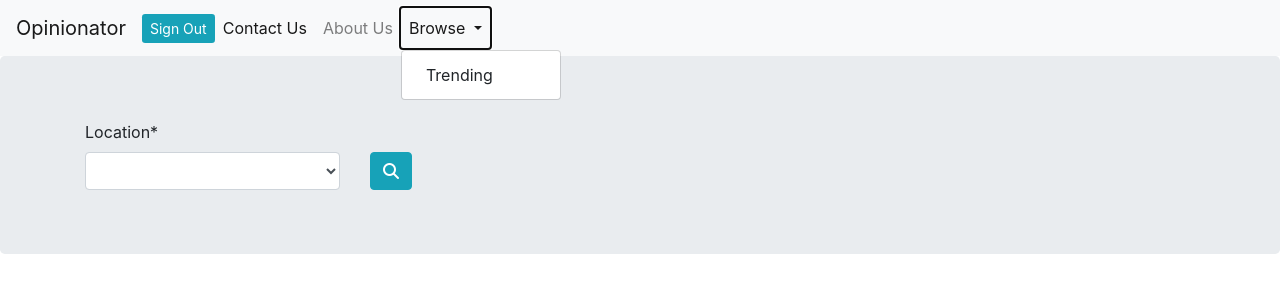
After one commit to coschmitt/SentimentTracker, a Django app: page /tweets/trending/ in a window 1280 px wide, after a click on "Browse". The commit adds this page. Shown: the top 300 px of the page. Run offline with Django 3.2, Linux system fonts and the light colour scheme; lists and menus that the app fills with data are empty; some libraries are stand-ins or nearby versions.

Commit message:
Made everything look nice

```diff
--- /dev/null
+++ b/templates/tweets/filter-trending.html
@@ -0,0 +1,23 @@
+{% extends 'tweets/home.html' %}
+{% load static %}
+{% load crispy_forms_tags %}
+
+{% block content %}
+    <div class="jumbotron ">
+        <div class='container'>
+            <form action="/tweets/trending/" method="post">
+                {% csrf_token %}
+                <div class="row align-items-end">
+                    <div class="col-6 col-sm-3">
+                        {{ form.location|as_crispy_field }}
+                    </div>
+                    <div class="col-6 col-sm-3ol">
+                        <button type="submit" class="btn btn-info">
+                            <i class="fas fa-search"></i>
+                          </button>
+                    </div>
+                </div>
+            </form>
+        </div>
+    </div>
+{% endblock %}
--- a/templates/tweets/home.html
+++ b/templates/tweets/home.html
@@ -14,6 +14,7 @@
     <meta name="viewport" content="width=device-width, initial-scale=1, shrink-to-fit=no">
     <link rel="stylesheet" href="https://stackpath.bootstrapcdn.com/bootstrap/4.5.2/css/bootstrap.min.css"
           integrity="sha384-JcKb8q3iqJ61gNV9KGb8thSsNjpSL0n8PARn9HuZOnIxN0hoP+VmmDGMN5t9UJ0Z" crossorigin="anonymous">
+
     <!-- Optional JavaScript -->
     <!-- jQuery first, then Popper.js, then Bootstrap JS -->
     <script src="https://code.jquery.com/jquery-3.5.1.slim.min.js"
@@ -25,6 +26,8 @@
     <script src="https://stackpath.bootstrapcdn.com/bootstrap/4.5.2/js/bootstrap.min.js"
             integrity="sha384-B4gt1jrGC7Jh4AgTPSdUtOBvfO8shuf57BaghqFfPlYxofvL8/KUEfYiJOMMV+rV"
             crossorigin="anonymous"></script>
+    <script src="https://kit.fontawesome.com/7ddcd355b2.js" crossorigin="anonymous"></script>
+
     <!-- Fengyuan Chen's Datepicker -->
     <link rel="stylesheet" href="https://cdnjs.cloudflare.com/ajax/libs/datepicker/0.6.5/datepicker.min.css" integrity="sha256-b88RdwbRJEzRx95nCuuva+hO5ExvXXnpX+78h8DjyOE=" crossorigin="anonymous" />
     <script src="https://cdnjs.cloudflare.com/ajax/libs/datepicker/0.6.5/datepicker.min.js" integrity="sha256-/7FLTdzP6CfC1VBAj/rsp3Rinuuu9leMRGd354hvk0k=" crossorigin="anonymous"></script>
@@ -53,13 +56,12 @@
                     </li>
 
                     <li class="nav-item dropdown">
-                        <a class="nav-link dropdown-toggle" href="#" id="navbarDropdown" role="button" data-toggle="dropdown"
+                        <a class="nav-link dropdown-toggle" href="{% url 'about-us' %}" id="navbarDropdown" role="button" data-toggle="dropdown"
                            aria-haspopup="true" aria-expanded="false">
                             Browse
                         </a>
                         <div class="dropdown-menu" aria-labelledby="navbarDropdown">
-                            <a class="dropdown-item" href="#">Twitter Users</a>
-                            <a class="dropdown-item" href="#">Words</a>
+                            <a class="dropdown-item" href="{% url 'filter-trends' %}">Trending</a>
                         </div>
                     </li>
                     <li class="nav-item dropdown">
@@ -82,18 +84,13 @@
                     <div class="col-6 col-sm-3">
                         {{ form.result_type|as_crispy_field }}
                     </div>
+                    <div class="col-6 col-sm-3">
+                        {{ form.region|as_crispy_field }}
+                    </div>
+
 
                 </div>
                 <hr>
-                <div class="row align-items-center">
-                    <div class="col-6 col-sm-3">
-                        {{ form.end_date|as_crispy_field }}
-                    </div>
-                    <div class="col-6 col-sm-3ol">
-                        {{ form.region|as_crispy_field }}
-                    </div>
-
-                </div>
                 <br>
                 <button class="button btn btn-info" type="submit"> search</button>
             </form>
--- a/tweets/forms.py
+++ b/tweets/forms.py
@@ -1,5 +1,5 @@
 from django import forms
-
+from tweets.graphAnalysis.woied_helpers import get_filter_choices
 
 class SearchForm(forms.Form):
     REGIONS = (
@@ -26,3 +26,19 @@ class SearchForm(forms.Form):
         input_formats=['%Y/%m/%d'], label="End date (default today): ", required=False
     )
     result_type = forms.ChoiceField(choices=TWEET_TYPES)
+
+    def __init__(self, *args, **kwargs):
+        super(SearchForm, self).__init__(*args, **kwargs)
+        self.fields['search'].widget.attrs['class'] = 'form-control'
+        self.fields['region'].widget.attrs['class'] = 'form-control'
+        self.fields['result_type'].widget.attrs['class'] = 'form-control'
+
+
+
+class TrendsFilterForm(forms.Form):
+    FILTER_CHOICES = get_filter_choices()
+    location = forms.ChoiceField(required=True, choices=FILTER_CHOICES)
+
+    def __init__(self, *args, **kwargs):
+        super(TrendsFilterForm, self).__init__(*args, **kwargs)
+        self.fields['location'].widget.attrs['class'] = 'form-control'
--- a/tweets/urls.py
+++ b/tweets/urls.py
@@ -13,5 +13,7 @@ urlpatterns = [
     path('search/display/<search>/', views.display, name='display-results'),
     path("about-us/", views.AboutUs.as_view(), name="about-us"),
     path("contact-us/", views.ContactUs.as_view(), name="contact-us"),
+    path('trending/', views.FilterTrends.as_view(), name='filter-trends'),
+    path("trending/display/<woeid>/", views.display_trends, name="trending"),
 
 ]
--- a/tweets/views.py
+++ b/tweets/views.py
@@ -5,12 +5,14 @@ from django.contrib.auth.views import LogoutView, LoginView
 from django.http import HttpResponseRedirect
 from django.shortcuts import render
 from django.views.generic import FormView
+from django.core.paginator import Paginator, EmptyPage, PageNotAnInteger
+
 import matplotlib.pyplot as plt
 from io import StringIO
 import numpy as np
 
-from tweets.forms import SearchForm
-
+from tweets.forms import SearchForm, TrendsFilterForm
+from tweets.graphAnalysis.woied_helpers import get_trending, get_woeid
 
 
 def index(request):
@@ -20,6 +22,9 @@ def index(request):
         return HttpResponseRedirect("/tweets/sign-up")
 
 
+"""
+    Standard sign up view for creating new users
+"""
 class SignUp(FormView):
     success_url = "/tweets/auth_home/"
     form_class = UserCreationForm
@@ -34,6 +39,9 @@ class SignUp(FormView):
         return HttpResponseRedirect("/tweets/auth_home")
 
 
+"""
+Standard logout view for the site
+"""
 class SignOut(LogoutView):
     template_name = 'registration/logged_out.html'
     success_url = "/tweets/sign-in"
@@ -51,7 +59,9 @@ class ContactUs(FormView):
     template_name = "tweets/contact-us.html"
 
 
-
+"""
+Standard login view for the site
+"""
 class SignIn(LoginView):
     success_url = "/tweets/auth_home/"
     form_class = AuthenticationForm
@@ -83,9 +93,35 @@ class Search(FormView):
         return HttpResponseRedirect(self.get_success_url() + str(search_value)+'/')
 
 
+class FilterTrends(FormView):
+    form_class = TrendsFilterForm
+    template_name = "tweets/filter-trending.html"
+    success_url = "display/"
+
+    def form_valid(self, form):
+        location = form.cleaned_data['location']
+        return HttpResponseRedirect(self.get_success_url() + str(location)+'/')
+
+
 def display(request, search=None):
     context = {'graph': return_graph(search)}
     return render(request, 'tweets/search-results.html', context)
+
+
+def display_trends(request, woeid=1):
+    trends = get_trending(woeid=woeid)[0].get('trends')
+    page = request.GET.get('page', 1)
+    paginator = Paginator(trends, 10)
+
+    try:
+        trends = paginator.page(page)
+    except PageNotAnInteger:
+        trends = paginator.page(1)
+    except EmptyPage:
+        trends = paginator.page(paginator.num_pages)
+
+    return render(request, 'tweets/trending.html', context=dict(trends=trends))
+
 
 
 def return_graph(search_val):
```
Also changed, not shown: templates/tweets/trending.html (added, +43 -0 lines), tweets/graphAnalysis/graphSentiment.py (+38 -45 lines), tweets/graphAnalysis/woied_helpers.py (added, +35 -0 lines).
